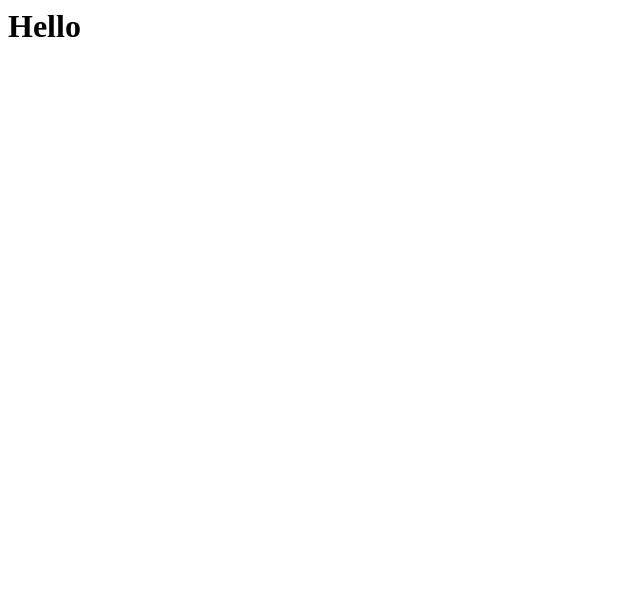
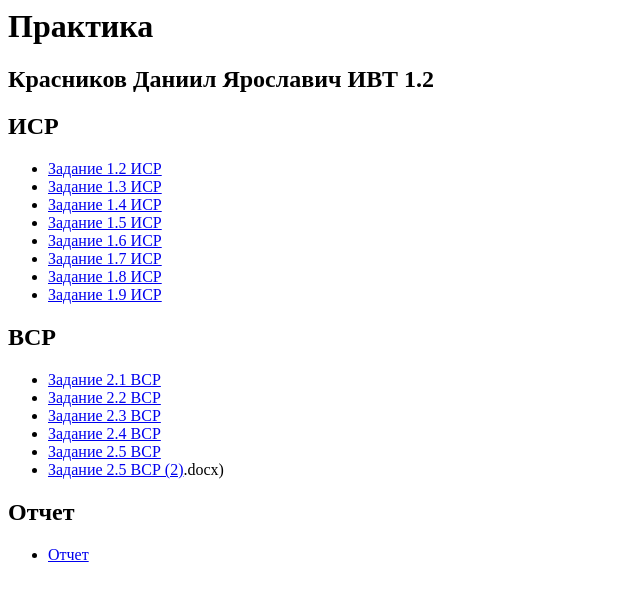
Before and after one commit to danyakr/practice_1, a plain HTML site: page index.html in a window 1280 px wide. Shown: the whole page, without its empty margins (0-640 px from the left). Drawn offline with Linux system fonts and the light colour scheme.

Commit message:
Update index.html

```diff
--- a/index.html
+++ b/index.html
@@ -1 +1,26 @@
-<h1>Hello</h1>
+<h1 id="-">Практика</h1>
+<h2 id="-1-2">Красников Даниил Ярославич ИВТ 1.2</h2>
+<h2 id="-"><strong>ИСР</strong></h2>
+<ul>
+<li><a href="https://github.com/danyakr/danyakr.github.io/blob/main/%D0%98%D0%A1%D0%A0%201.2.docx">Задание 1.2 ИСР</a></li>
+<li><a href="https://github.com/danyakr/danyakr.github.io/blob/main/%D0%98%D0%A1%D0%A0%201.3.png">Задание 1.3 ИСР</a></li>
+<li><a href="https://github.com/danyakr/danyakr.github.io/blob/main/%D0%98%D0%A1%D0%A0%201.4.docx">Задание 1.4 ИСР</a></li>
+<li><a href="https://github.com/danyakr/danyakr.github.io/blob/main/%D0%98%D0%A1%D0%A0%201.5.docx">Задание 1.5 ИСР</a></li>
+<li><a href="https://github.com/danyakr/danyakr.github.io/blob/main/%D0%98%D0%A1%D0%A0%201.6.docx">Задание 1.6 ИСР</a></li>
+<li><a href="https://github.com/danyakr/danyakr.github.io/blob/main/%D0%98%D0%A1%D0%A0%201.7.docx">Задание 1.7 ИСР</a></li>
+<li><a href="https://github.com/danyakr/danyakr.github.io/blob/main/%D0%98%D0%A1%D0%A0%201.8.docx">Задание 1.8 ИСР</a></li>
+<li><a href="https://github.com/danyakr/danyakr.github.io/blob/main/%D0%98%D0%A1%D0%A0%201.9.png">Задание 1.9 ИСР</a></li>
+</ul>
+<h2 id="-"><strong>ВСР</strong></h2>
+<ul>
+<li><a href="https://github.com/danyakr/danyakr.github.io/blob/main/%D0%92%D0%A1%D0%A0%202.1.docx">Задание 2.1 ВСР</a></li>
+<li><a href="https://github.com/danyakr/danyakr.github.io/blob/main/%D0%92%D0%A1%D0%A0%202.2.docx">Задание 2.2 ВСР</a></li>
+<li><a href="https://github.com/danyakr/danyakr.github.io/blob/main/%D0%92%D0%A1%D0%A0%202.3.docx">Задание 2.3 ВСР</a></li>
+<li><a href="https://github.com/danyakr/danyakr.github.io/blob/main/%D0%92%D0%A1%D0%A0%202.4.docx">Задание 2.4 ВСР</a></li>
+<li><a href="https://github.com/danyakr/danyakr.github.io/blob/main/%D0%92%D0%A1%D0%A0%202.5.docx">Задание 2.5 ВСР</a></li>
+<li><a href="https://github.com/danyakr/danyakr.github.io/blob/main/%D0%92%D0%A1%D0%A0%202.5%20(2">Задание 2.5 ВСР (2)</a>.docx)</li>
+</ul>
+<h2 id="-"><strong>Отчет</strong></h2>
+<ul>
+<li><a href="https://github.com/danyakr/danyakr.github.io/blob/main/%D0%9E%D1%82%D1%87%D0%B5%D1%82.docx">Отчет</a></li>
+</ul>
```
